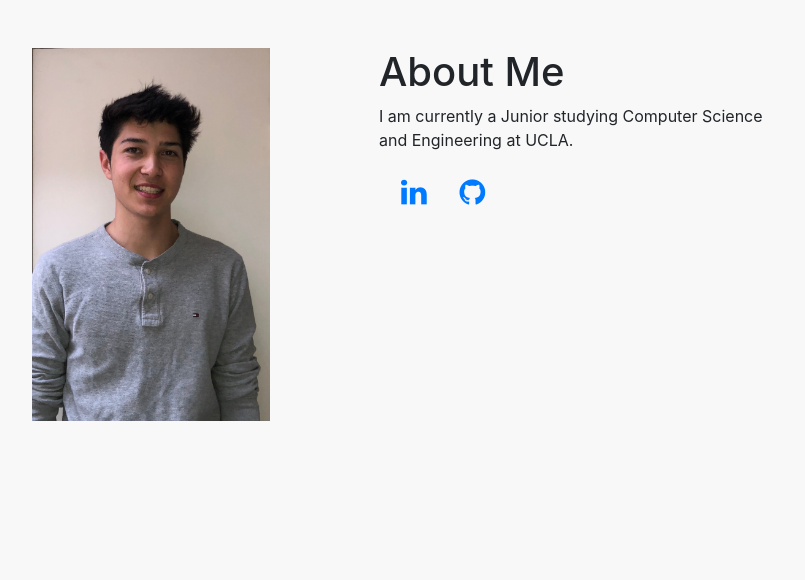
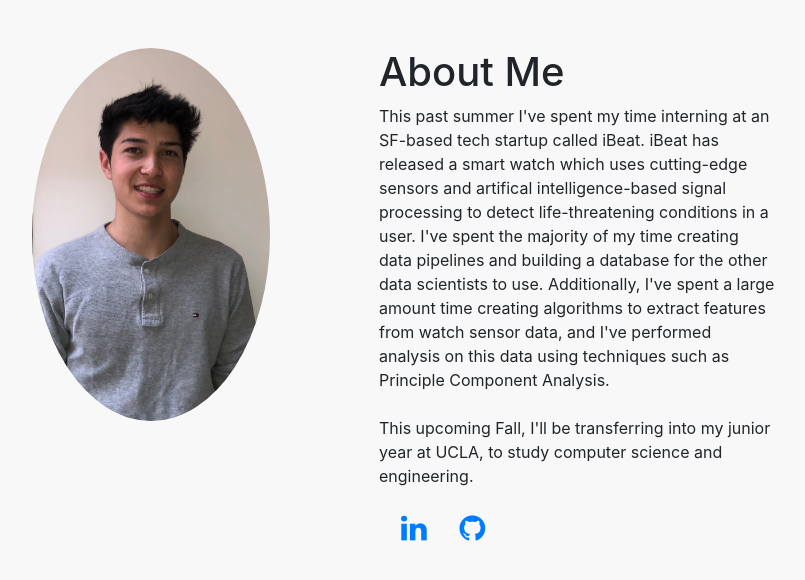
Before and after one commit to codyswain/Personal-Website-Flask, a Flask app: page /about in a window 1280 px wide. Shown: the part 56-636 px from the top of the page, without its empty margins (276-1081 px from the left). Run offline with Flask 2, Linux system fonts and the light colour scheme; some libraries are stand-ins or nearby versions.

Commit message:
Added profile

```diff
--- a/app/static/style/custom.css
+++ b/app/static/style/custom.css
@@ -1,6 +1,7 @@
 /* Overrides StyleSheet */
 
 .profile_picture {
+	border-radius: 50%;
 	display: block;
 	margin-left:auto;
 	margin-right:auto;
--- a/app/templates/about.html
+++ b/app/templates/about.html
@@ -11,7 +11,7 @@
 			</div>
 			<div class="col-lg">
 				<h1 class="display-5">About Me</h1>
-				I am currently a Junior studying Computer Science and Engineering at UCLA.
+				This past summer I've spent my time interning at an SF-based tech startup called iBeat. iBeat has released a smart watch which uses cutting-edge sensors and artifical intelligence-based signal processing to detect life-threatening conditions in a user. I've spent the majority of my time creating data pipelines and building a database for the other data scientists to use. Additionally, I've spent a large amount time creating algorithms to extract features from watch sensor data, and I've performed analysis on this data using techniques such as Principle Component Analysis. <br><br> This upcoming Fall, I'll be transferring into my junior year at UCLA, to study computer science and engineering.
 				<br>
 
 				<!-- Linkedin -->
```
